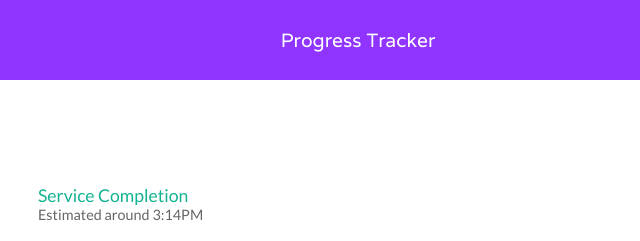
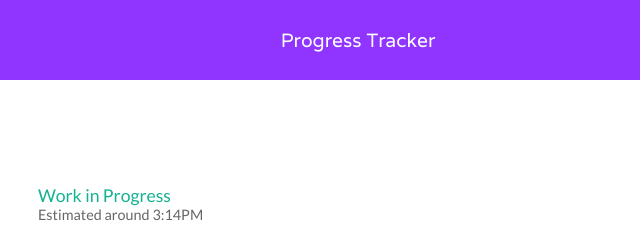
Before and after one commit to raymondgh/newpowerthing, a plain HTML site: page 2.html in a window 1280 px wide. Shown: the top 241 px of the page, 282-922 px from the left. Drawn offline with Linux system fonts and the light colour scheme.

Commit message:
Updated copy

```diff
--- a/2.html
+++ b/2.html
@@ -29,7 +29,7 @@
         <div class="timeline-item">
             <div class="left-half"><i class="fa fa-2x fa-circle-o" style="color: #13B291" aria-hidden="true"></i></div>
             <div class="right-half">
-                <div class="top-half" style="color: #13B291">Service Completion</div>
+                <div class="top-half" style="color: #13B291">Work in Progress</div>
                 <div class="bottom-half">Estimated around 3:14PM</div>
             </div>
         </div>
```
Also changed, not shown: 1.html (+1 -1 lines).
